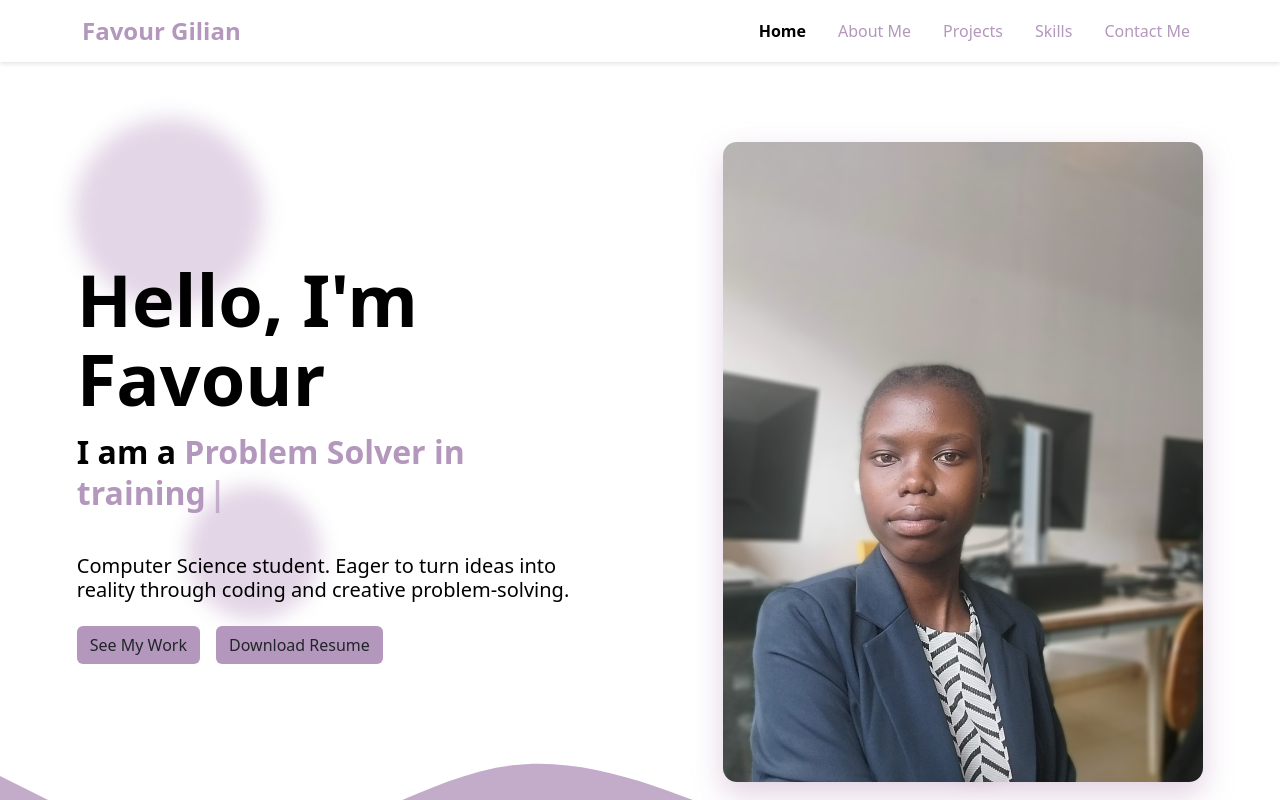
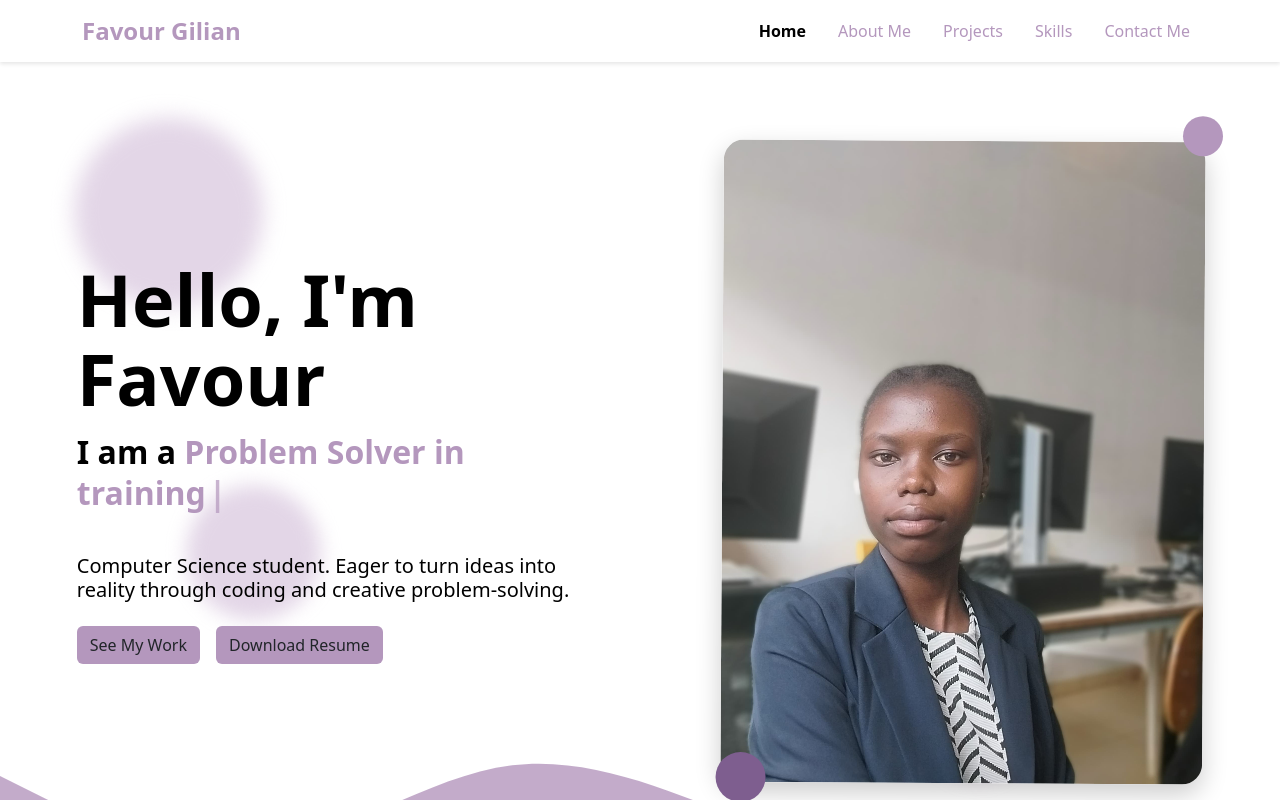
Before and after one commit to gilianfavour/personal-portfolio, a React (Create React App) app: page / in a window 1280 px wide. Shown: the top 800 px of the page. Built offline with nearby package versions, Linux system fonts and the light colour scheme.

Commit message:
additions

```diff
--- a/src/components/HeroSection.js
+++ b/src/components/HeroSection.js
@@ -71,13 +71,54 @@ function Hero() {
         initial={{ x: 100, opacity: 0 }}
         animate={{ x: 0, opacity: 1 }}
         transition={{ type: 'spring', stiffness: 70, delay: 0.6 }}
+        style={{ position: 'relative', display: 'inline-block' }}
       >
-        <img
+        <motion.img
           src={option3Image}
           alt="Favour Gilian"
           className="hero-image"
+          animate={{
+            scale: [1, 1.05, 1],
+            rotate: [0, 2, -2, 0]
+          }}
+          transition={{
+            duration: 6,
+            repeat: Infinity,
+            ease: "easeInOut"
+          }}
+          style={{ borderRadius: '20px', boxShadow: '0 10px 25px rgba(0,0,0,0.2)' }}
         />
+
+        <motion.div
+        style={{
+          position: 'absolute',
+          top: '-20px',
+          right: '-20px',
+          width: '40px',
+          height: '40px',
+          borderRadius: '50%',
+          background: '#b497bd'
+        }}
+        animate={{ y: [0, -20, 0] }}
+        transition={{ duration: 3, repeat: Infinity, ease: "easeInOut" }}
+      />
+
+      <motion.div
+        style={{
+          position: 'absolute',
+          bottom: '-20px',
+          left: '-20px',
+          width: '50px',
+          height: '50px',
+          borderRadius: '50%',
+          background: '#7e5e8f'
+        }}
+        animate={{ x: [0, 15, 0] }}
+        transition={{ duration: 4, repeat: Infinity, ease: "easeInOut" }}
+      />
       </motion.div>
+
+
 
       {/* Floating shapes */}
       <div className="floating-shapes" aria-hidden="true">
```
